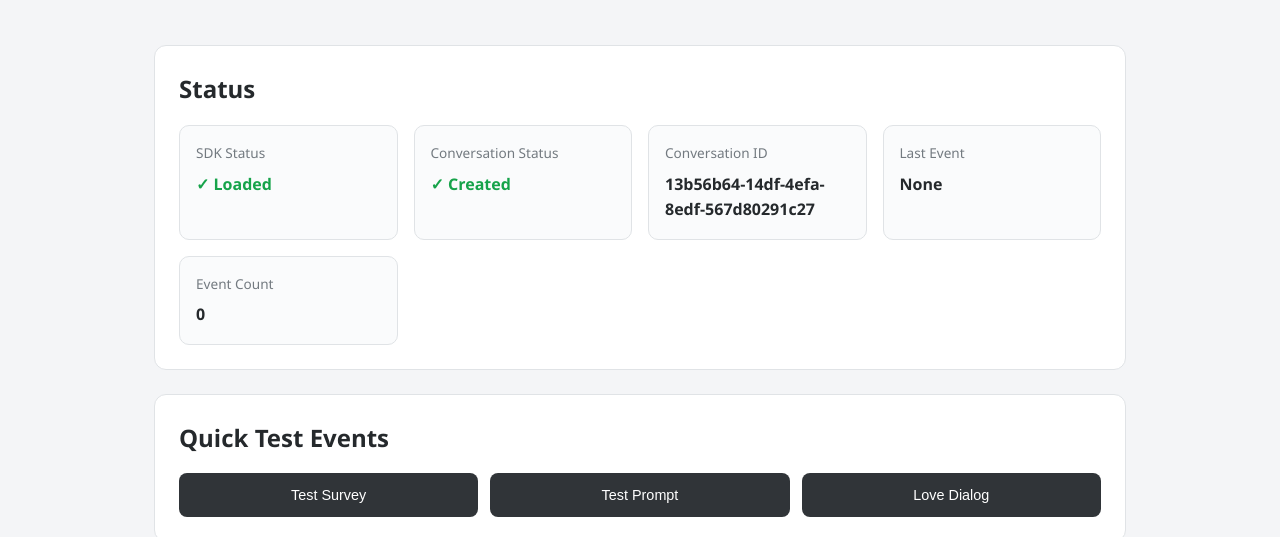
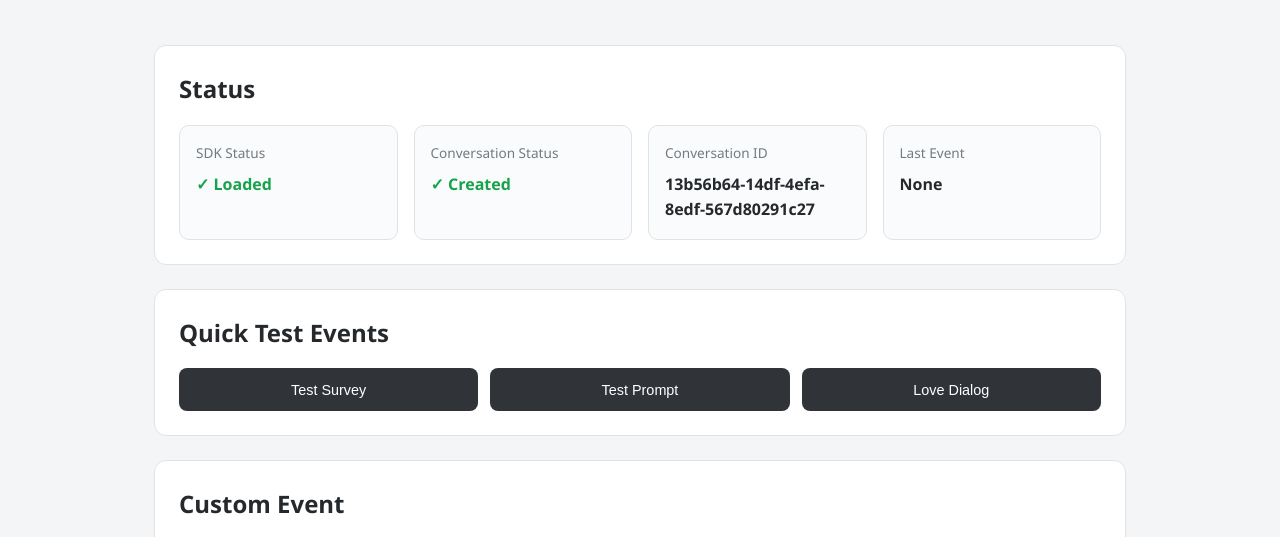
Before and after one commit to Clementemr22/MattDeveloperOrg, a plain HTML site: page index.html in a window 1280 px wide. Shown: the part 211-748 px from the top of the page. Drawn offline with Linux system fonts and the light colour scheme.

Commit message:
Restore index.html with original content

```diff
--- a/index.html
+++ b/index.html
@@ -101,12 +101,12 @@
                         </div>
                     </div>
 
-                    <div class="status-item">
+                    <!-- <div class="status-item">
                         Event Count
                         <div id="eventCount" class="status-value">
                             0
                         </div>
-                    </div>
+                    </div> -->
                 </div>
             </section>
 
```
